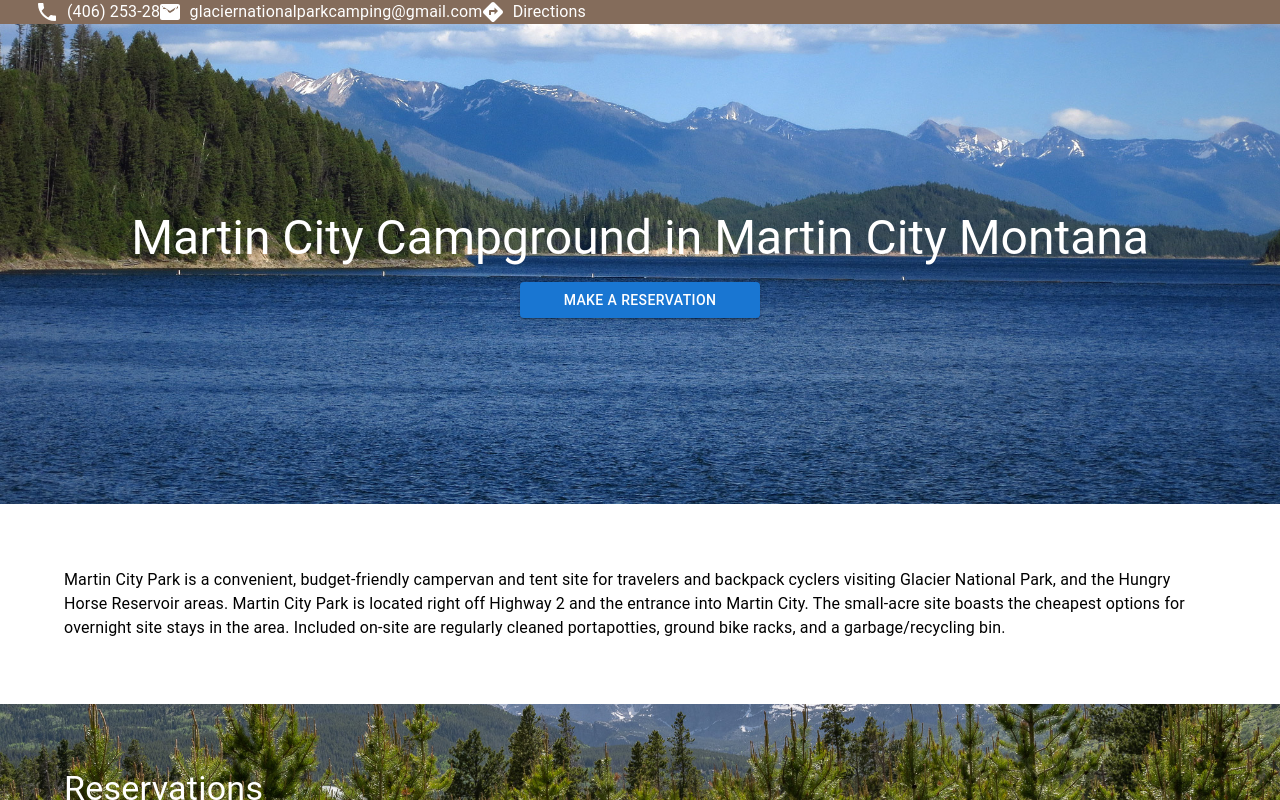
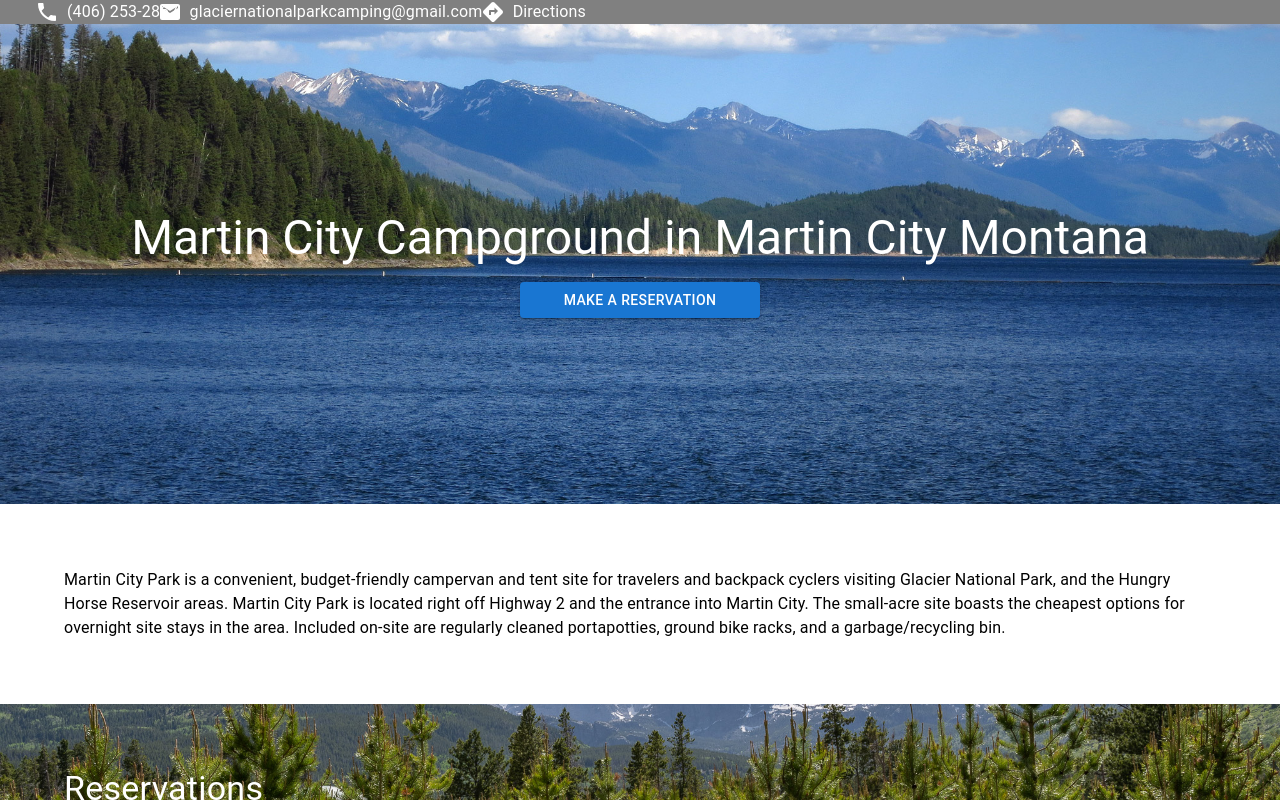
Before and after one commit to SABaltz/martin-city, a React (Create React App) app: page / in a window 1280 px wide. Shown: the top 800 px of the page. Built offline with nearby package versions, Linux system fonts and the light colour scheme.

Commit message:
Match Colors

```diff
--- a/src/global-parameters/Parameters.js
+++ b/src/global-parameters/Parameters.js
@@ -2,6 +2,6 @@ let name = 'Martin City Campground'
 
 const mainColor = '#7FB069'
 
-const secondaryColor = '#846c5B'
+const secondaryColor = 'grey'
 
 export {name, mainColor, secondaryColor}
```
